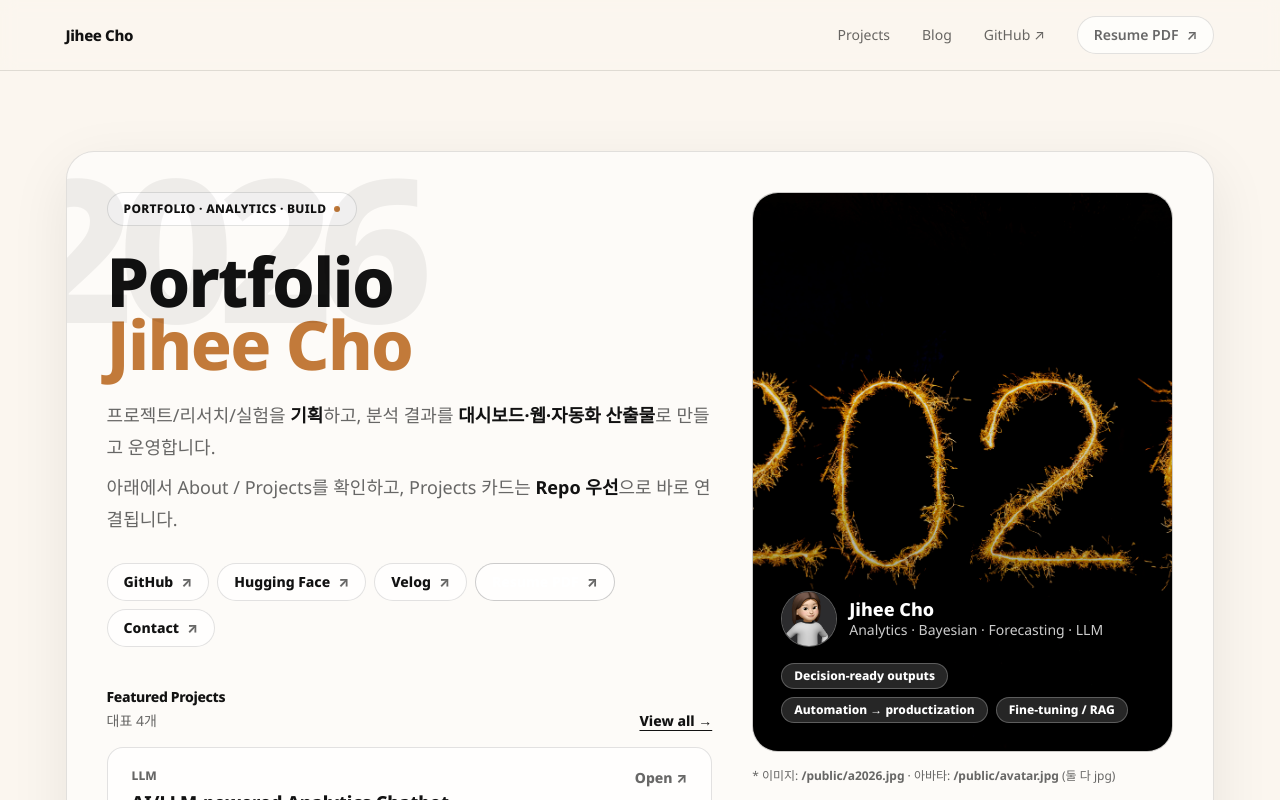
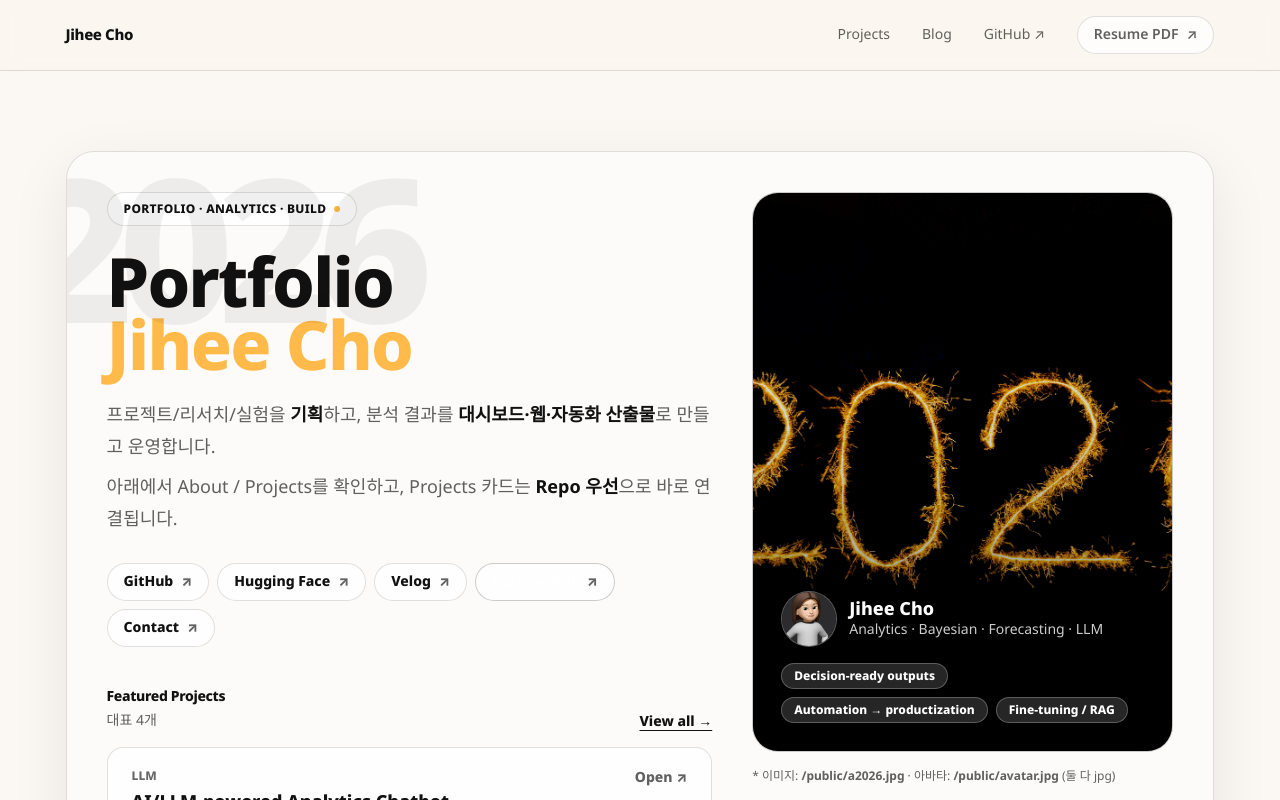
Before and after one commit to jay-lay-down/jihee-portfolio, a Next.js app: page / in a window 1280 px wide. Shown: the top 800 px of the page. Built offline with nearby package versions, Linux system fonts and the light colour scheme.

Commit message:
Update globals.css

```diff
--- a/app/globals.css
+++ b/app/globals.css
@@ -1,14 +1,27 @@
 @import "tailwindcss";
 
 :root{
-  --bg: #fbf6ef;        /* warm beige */
-  --fg: #121212;        /* ink */
-  --muted: rgba(18,18,18,.64);
-  --line: rgba(18,18,18,.12);
-  --soft: rgba(255,255,255,.55);
+  --bg: #fbf7f2;
+  --fg: #111111;
+  --muted: rgba(0,0,0,.62);
+  --line: rgba(0,0,0,.12);
+  --soft: rgba(255,255,255,.65);
+  --accent: #ffba49;
+  --accent2:#c27a3a;
+}
 
-  --accent: #c27a3a;    /* warm brown */
-  --accent2: #ffba49;   /* warm amber */
+.container-wide{
+  width: min(1180px, 100%); /* 모바일도 고려해서 살짝 줄임 */
+  margin: 0 auto;
+}
+
+html, body { height: 100%; }
+
+body{
+  background: var(--bg);
+  color: var(--fg);
+  -webkit-font-smoothing: antialiased;
+  text-rendering: geometricPrecision;
 }
 
 html{ font-family: var(--font-noto), system-ui, -apple-system, Segoe UI, Roboto, sans-serif; }
```
